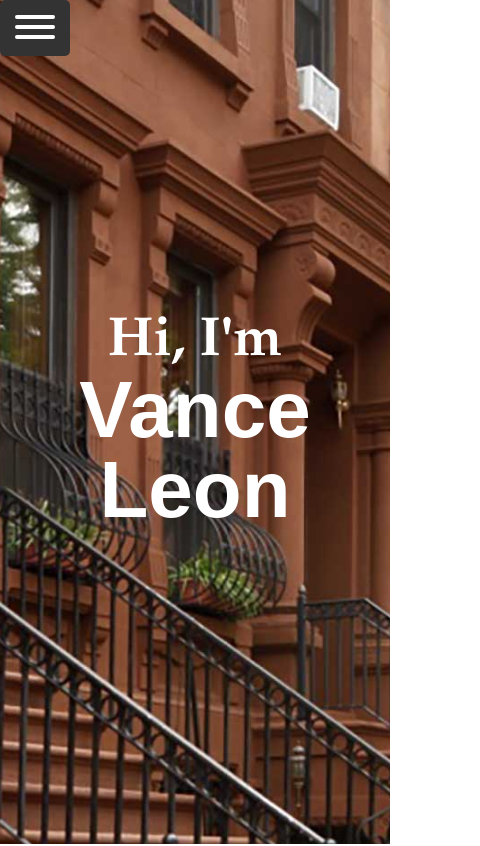
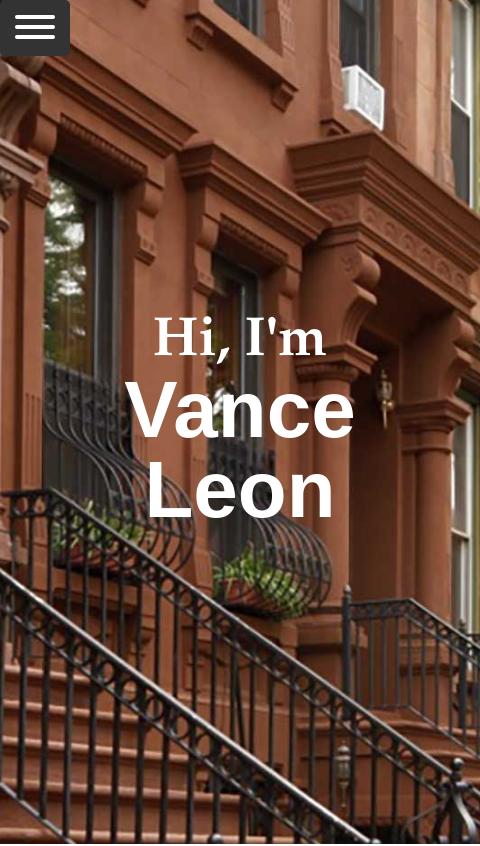
Before and after one commit to vanceleon/Portfolio_Site, a React (Create React App) app in the folder portfolio/: page / in a window 390 px wide. Shown: the top 846 px of the page, 480 px wide, since content can reach past the window. Built offline with nearby package versions, Linux system fonts and the light colour scheme.

Commit message:
horizontal scroll issues fixed now need to test

```diff
--- a/portfolio/src/App.js
+++ b/portfolio/src/App.js
@@ -11,6 +11,8 @@ class App extends Component {
   render() {
     return (
       <div className='App'>
+        {/* <div className="App-Container"> */}
+
         <div className='header-view'>
           <NavMenu />
           <HeaderParallax />
@@ -26,6 +28,7 @@ class App extends Component {
         {/* <div className='testing'>
           testing the text under image
         </div> */}
+        {/* </div> */}
       </div>
     );
   }
--- a/portfolio/src/css/App.css
+++ b/portfolio/src/css/App.css
@@ -141,12 +141,16 @@ html {
   text-align: center;
   position: relative;
   width: 100%;
-  height: 60vh;
+  /* height: 60vh; */
 }
 
 .portfolio-container {
   max-width: 1024px;
   margin: 0 auto;
+}
+
+.header-view {
+  width: 100%;
 }
 
 .headShot {
@@ -166,7 +170,7 @@ html {
   /* display: flex; */
   position: fixed;
   z-index: 20;
-
+  width: 100%;
 
 }
 
@@ -317,6 +321,7 @@ html {
 
 .footer {
   /* border: 1px solid red; */
+  width: 100%;
   margin: 20px 0 0 0;
   background-color: #1a202b;
   padding: 20px 0;
@@ -364,6 +369,22 @@ html {
 }
 
 @media (max-width: 768px) {
+
+  .root {
+  }
+
+   .App {
+    width: 100%;
+    min-width: 480px;
+    margin: 0 auto;
+    /* display: flex; */
+    /* width: 100%; */
+  }
+
+  /* .App-Container {
+    width: 100vw;
+
+  } */
 
   .header-height {
     height: 100vh;
@@ -414,6 +435,7 @@ html {
   .footer {
     /* border: 1px solid red; */
     flex-direction: column;
+    width: 100%;
   }
 
   .footer-quote h1 {
--- a/portfolio/src/css/hamburger.css
+++ b/portfolio/src/css/hamburger.css
@@ -162,7 +162,8 @@
     position: absolute;
     display: flex;
     justify-content: center;
-    width: 100vw;
+    width: 100%;
+    /* max-width: 100%; */
     height: 300px;
     display: flex;
     background-color: #ffff;
```
